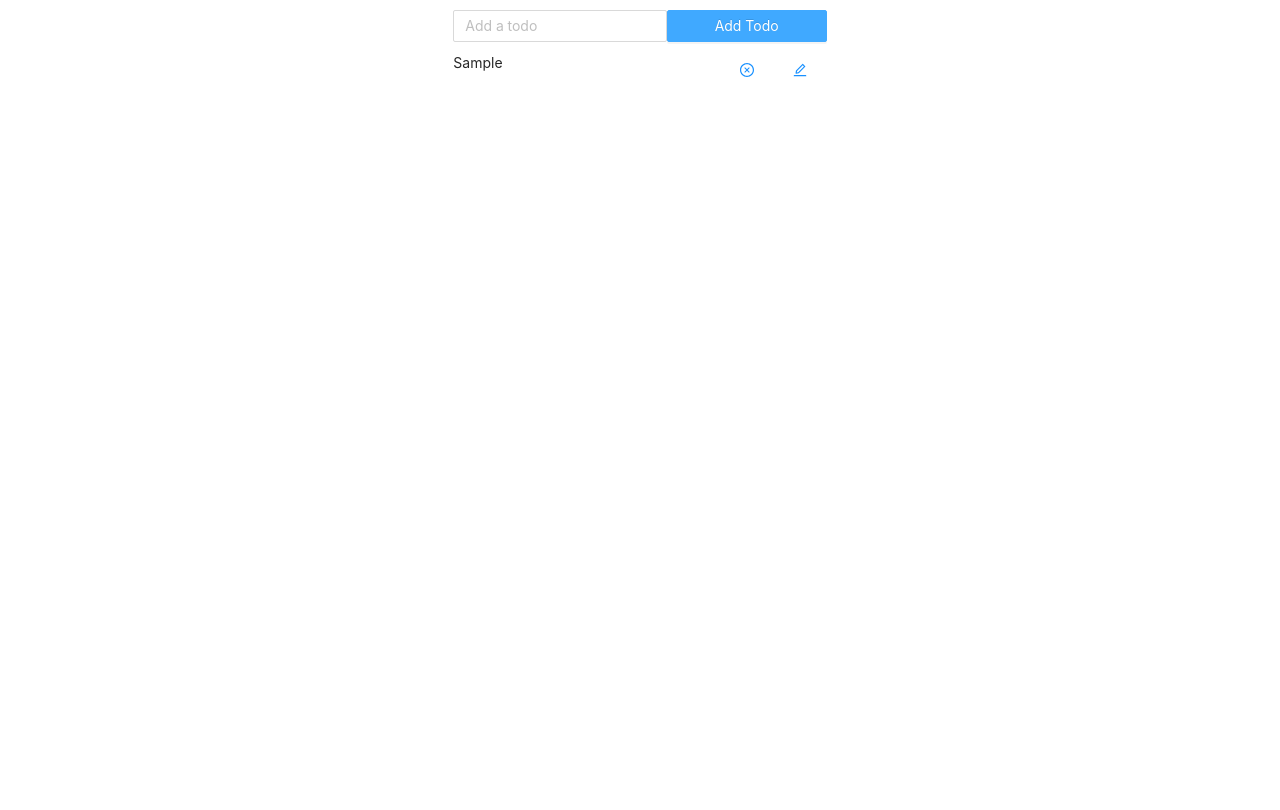
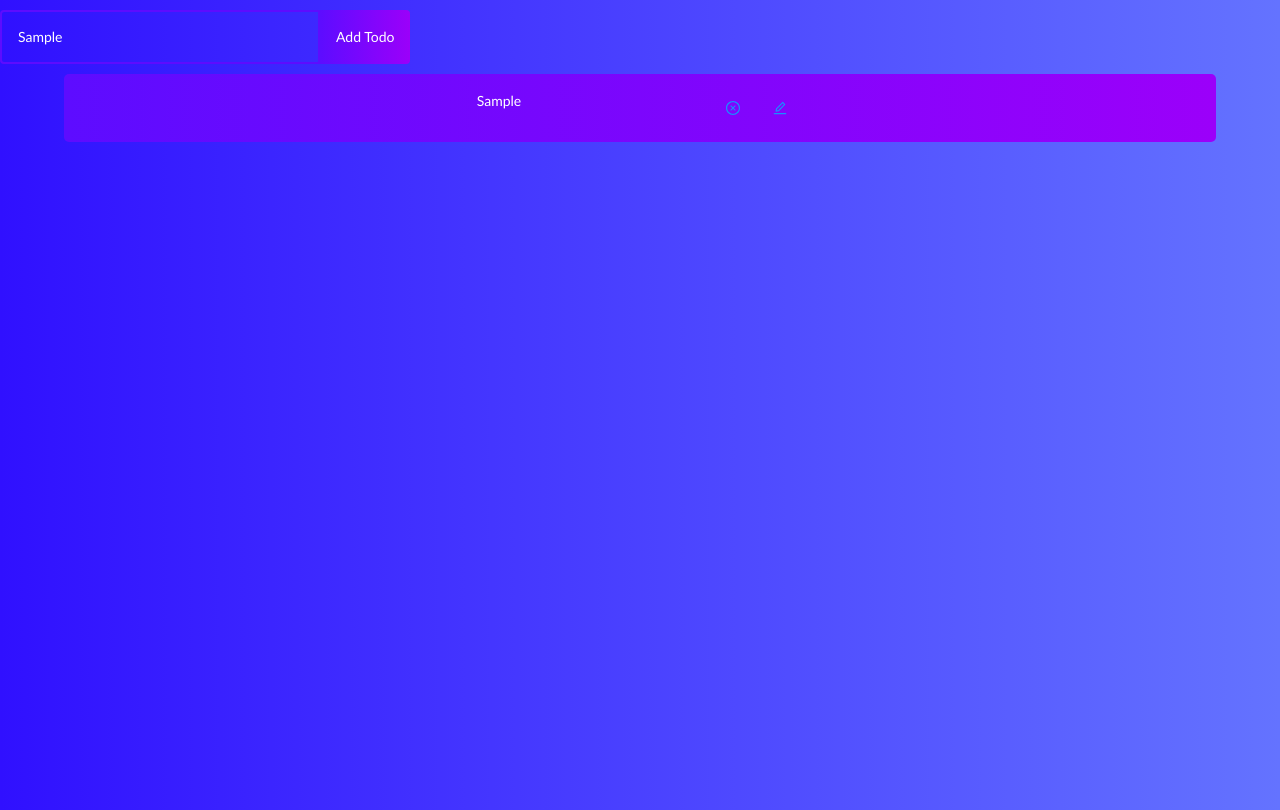
Before and after one commit to srt-pantheon/todolist, a React (Create React App) app: page / in a window 1280 px wide. Both pictures are taken after typing "Sample" into the empty fields and a click on the button "Add Todo". Built offline with nearby package versions, Linux system fonts and the light colour scheme.

Commit message:
CSS modifications

```diff
--- a/src/App.css
+++ b/src/App.css
@@ -1,38 +1,147 @@
-.App {
-  text-align: center;
-}
+* {
+    box-sizing: border-box;
+    margin: 0;
+    padding: 0;
+    font-family: 'Trebuchet MS', 'Lucida Sans Unicode', 'Lucida Grande',
+      'Lucida Sans', Arial, sans-serif;
+  }
 
-.App-logo {
-  height: 40vmin;
-  pointer-events: none;
-}
+  body {
+    background: linear-gradient(
+      90deg,
+      rgba(48, 16, 255, 1) 0%,
+      rgba(100, 115, 255, 1) 100%
+    );
+  }
+  .todo-app {
+    display: flex;
+    flex-direction: column;
+    justify-content: start;
+    width: 520px;
+    min-height: 600px;
+    background: #161a2b;
+    text-align: center;
+    margin: 128px auto;
+    border-radius: 10px;
+    padding-bottom: 32px;
+  }
 
-@media (prefers-reduced-motion: no-preference) {
-  .App-logo {
-    animation: App-logo-spin infinite 20s linear;
+  h1 {
+    margin: 32px 0;
+    color: #fff;
+    font-size: 24px;
   }
-}
 
-.App-header {
-  background-color: #282c34;
-  min-height: 100vh;
-  display: flex;
-  flex-direction: column;
-  align-items: center;
-  justify-content: center;
-  font-size: calc(10px + 2vmin);
-  color: white;
-}
+  .complete {
+    text-decoration: line-through;
+    opacity: 0.4;
+  }
 
-.App-link {
-  color: #61dafb;
-}
+  .todo-form {
+    margin-bottom: 32px;
+  }
 
-@keyframes App-logo-spin {
-  from {
-    transform: rotate(0deg);
+  .todo-input {
+    padding: 14px 32px 14px 16px;
+    border-radius: 4px 0 0 4px;
+    border: 2px solid #5d0cff;
+    outline: none;
+    width: 320px;
+    background: transparent;
+    color: #fff;
   }
-  to {
-    transform: rotate(360deg);
+
+  .todo-input::placeholder {
+    color: #e2e2e2;
   }
-}
+
+  .todo-button {
+    padding: 16px;
+    border: none;
+    border-radius: 0 4px 4px 0;
+    cursor: pointer;
+    outline: none;
+    background: linear-gradient(
+      90deg,
+      rgba(93, 12, 255, 1) 0%,
+      rgba(155, 0, 250, 1) 100%
+    );
+    color: #fff;
+    text-transform: capitalize;
+  }
+
+  .todo-input.edit {
+    border: 2px solid #149fff;
+  }
+
+  .todo-button.edit {
+    background: linear-gradient(
+      90deg,
+      rgba(20, 159, 255, 1) 0%,
+      rgba(17, 122, 255, 1) 100%
+    );
+    padding: 16px 22px;
+  }
+
+  .todo-container {
+    display: flex;
+    flex-direction: row;
+    position: relative;
+  }
+
+  .todo-row {
+    display: flex;
+    justify-content: space-between;
+    align-items: center;
+    margin: 4px auto;
+    color: #fff;
+    background: linear-gradient(
+      90deg,
+      rgba(255, 118, 20, 1) 0%,
+      rgba(255, 84, 17, 1) 100%
+    );
+
+    padding: 16px;
+    border-radius: 5px;
+    width: 90%;
+  }
+
+  .todo-row:nth-child(4n + 1) {
+    background: linear-gradient(
+      90deg,
+      rgba(93, 12, 255, 1) 0%,
+      rgba(155, 0, 250, 1) 100%
+    );
+  }
+
+  .todo-row:nth-child(4n + 2) {
+    background: linear-gradient(
+      90deg,
+      rgba(255, 12, 241, 1) 0%,
+      rgba(250, 0, 135, 1) 100%
+    );
+  }
+
+  .todo-row:nth-child(4n + 3) {
+    background: linear-gradient(
+      90deg,
+      rgba(20, 159, 255, 1) 0%,
+      rgba(17, 122, 255, 1) 100%
+    );
+  }
+
+  .icons {
+    display: flex;
+    align-items: center;
+    font-size: 24px;
+    cursor: pointer;
+  }
+
+  .delete-icon {
+    margin-right: 5px;
+    color: #fff;
+  }
+
+  .edit-icon {
+    color: #fff;
+  }
--- a/src/App.js
+++ b/src/App.js
@@ -1,4 +1,4 @@
-import "antd/dist/antd.css";
+import './App.css';
 import Todo from "./components/Todo";
 
 function App() {
--- /dev/null
+++ b/src/App_old.css
@@ -0,0 +1,38 @@
+.App {
+  text-align: center;
+}
+
+.App-logo {
+  height: 40vmin;
+  pointer-events: none;
+}
+
+@media (prefers-reduced-motion: no-preference) {
+  .App-logo {
+    animation: App-logo-spin infinite 20s linear;
+  }
+}
+
+.App-header {
+  background-color: #282c34;
+  min-height: 100vh;
+  display: flex;
+  flex-direction: column;
+  align-items: center;
+  justify-content: center;
+  font-size: calc(10px + 2vmin);
+  color: white;
+}
+
+.App-link {
+  color: #61dafb;
+}
+
+@keyframes App-logo-spin {
+  from {
+    transform: rotate(0deg);
+  }
+  to {
+    transform: rotate(360deg);
+  }
+}
--- a/src/components/TodoAdd.js
+++ b/src/components/TodoAdd.js
@@ -11,23 +11,37 @@
   }
 
   return (
-    <div style={{ margin: "10px auto" }}>
-      <Row justify="center">
-        <Col span={4}>
-          <Input
-            onChange={(e) => {
-              setInputValue(e.target.value);
-            }}
-            value={inputValue}
-            placeholder="Add a todo"
-          />
-        </Col>
-        <Col span={3}>
-          <Button onClick={addTodoHandler} type="primary" block>
-            Add Todo
-          </Button>
-        </Col>
-      </Row>
+    // <div style={{ margin: "10px auto" }}>
+    //   <Row justify="center">
+    //     <Col span={4}>
+    //       <Input
+    //         onChange={(e) => {
+    //           setInputValue(e.target.value);
+    //         }}
+    //         value={inputValue}
+    //         placeholder="Add a todo"
+    //       />
+    //     </Col>
+    //     <Col span={3}>
+    //       <Button onClick={addTodoHandler} type="primary" block>
+    //         Add Todo
+    //       </Button>
+    //     </Col>
+    //   </Row>
+    // </div>
+
+    <div className="todo-form" style={{ margin: "10px auto" }}>
+      <input
+        placeholder="Add a todo"
+        value={inputValue}
+        onChange={(e) => {
+          setInputValue(e.target.value);
+        }}
+        className="todo-input"
+      />
+      <button onClick={addTodoHandler} className="todo-button">
+        Add todo
+      </button>
     </div>
   );
 }
--- a/src/components/TodoList.js
+++ b/src/components/TodoList.js
@@ -32,6 +32,7 @@
       return (
         <input
           type="text"
+          className='todo-input'
           value={taskTask}
           id={"input_" + taskID}
           onChange={(e) => changeHandler(e, taskID)}
@@ -44,8 +45,8 @@
 
   function todoListItem(task) {
     return (
-      <div key={task.id} style={{ margin: "10px auto" }}>
-        <Row justify="center" style={{ alignItems: "center" }}>
+      <div key={task.id} style={{ margin: "10px auto" }} >
+        <Row justify="center" style={{ alignItems: "center" }} className={'todo-row'}>
           <Col span={5}>{returnElement(task.status, task.task, task.id)}</Col>
           <Col
             span={1}
@@ -68,7 +69,6 @@
     );
   }
 
-  // нормально ли делать такой return?
   return generateList(props.todos);
 }
 
```
